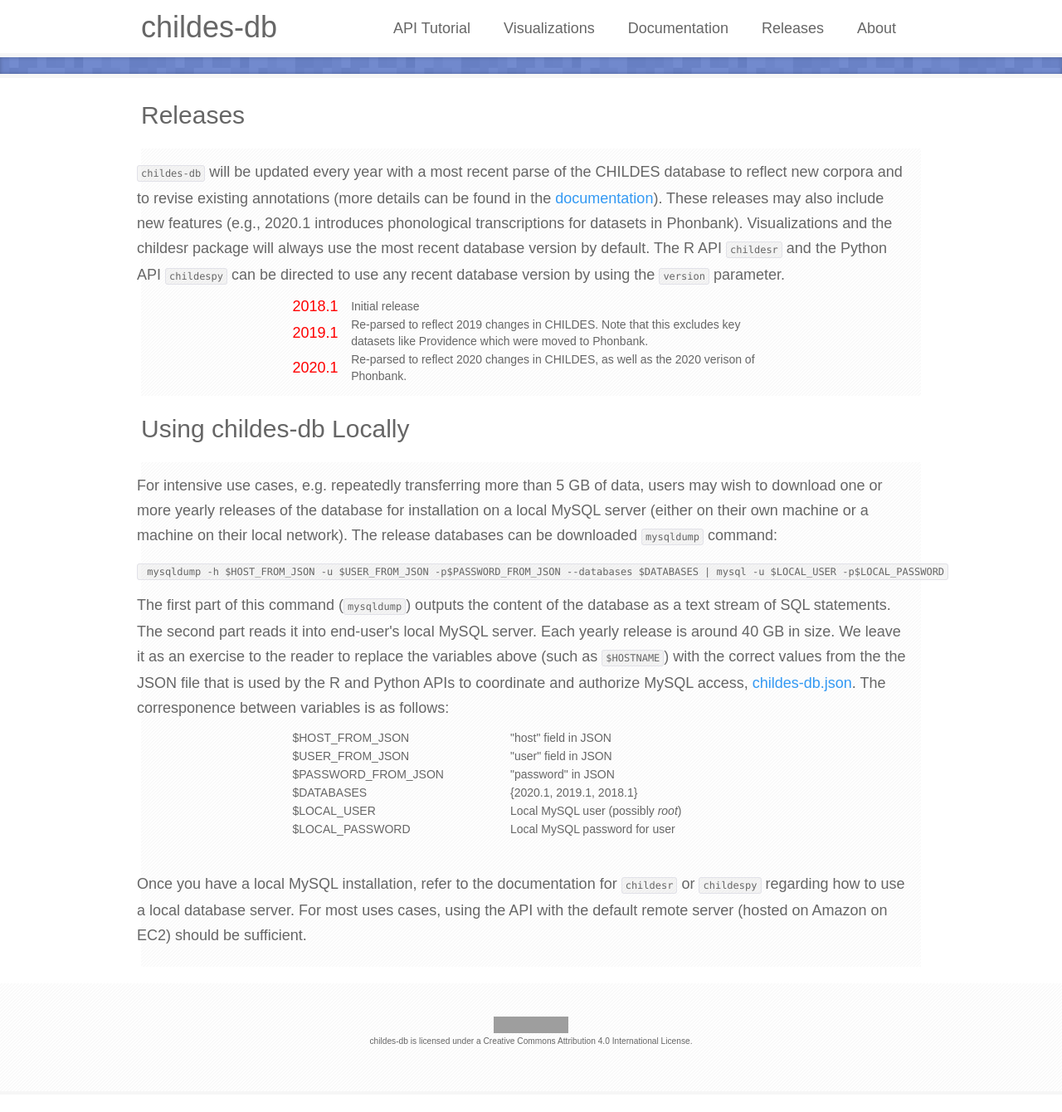
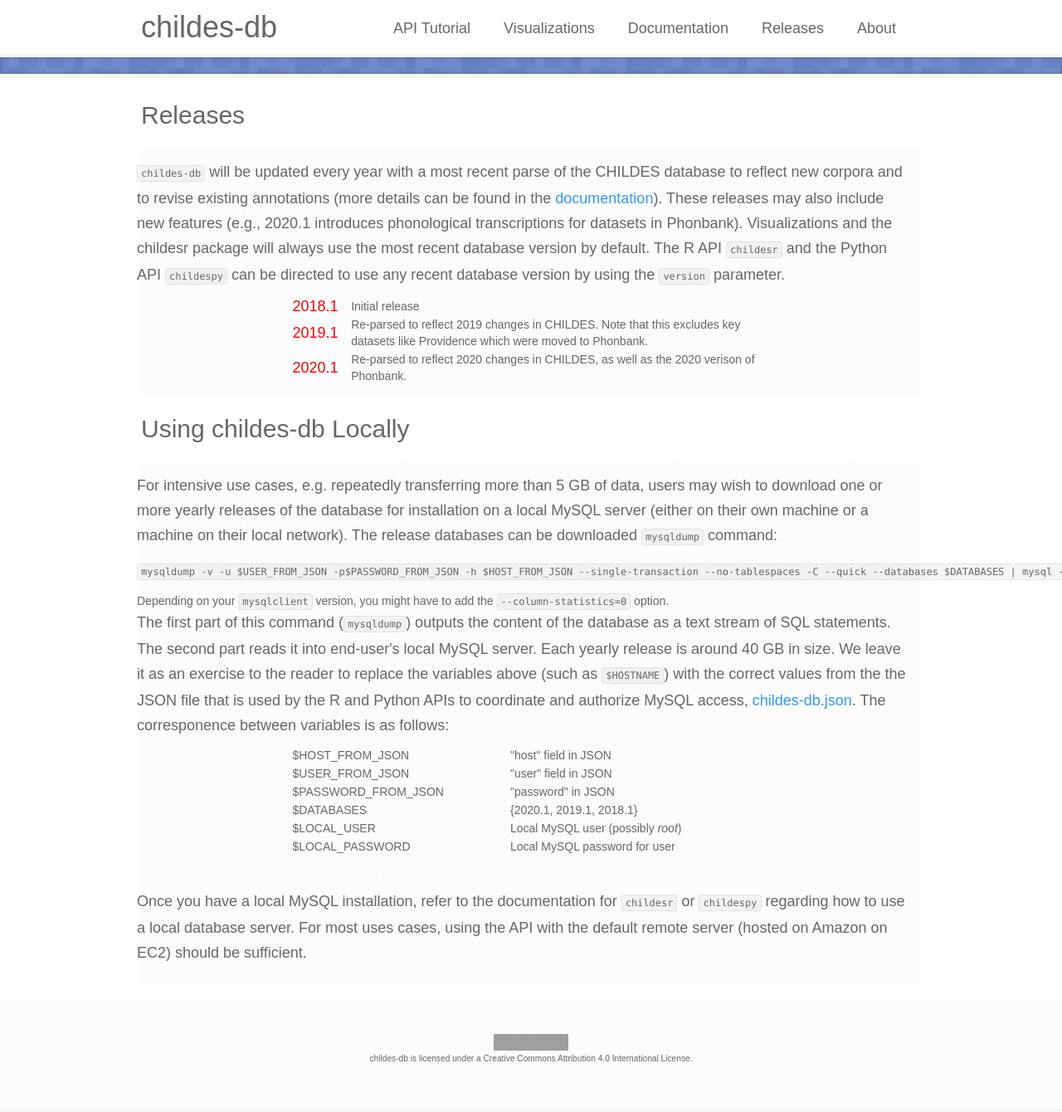
Before and after one commit to langcog/childes-db-website, a Jekyll site: the page built from releases.html, in a window 1280 px wide. Shown: the whole page at 83% size. Built offline with Jekyll 4.4.1, drawn with Linux system fonts in a browser that asks for light colours; some web fonts are replaced; before the commit the page ends 1319 px from its top, so only the background shows below that; grey boxes are pictures that could not be loaded.

Commit message:
Fixes #25

```diff
--- a/childes-db.json
+++ b/childes-db.json
@@ -3,7 +3,7 @@
 ---
 
 {
-	"host":"ec2-54-68-171-132.us-west-2.compute.amazonaws.com",
+	"host":"ec2-34-212-148-26.us-west-2.compute.amazonaws.com",
 	"current":"2018.1",
 	"supported": ["2018.1","2019.1","2020.1", "childes_db_dev"],
 	"historical":[],
--- a/releases.html
+++ b/releases.html
@@ -46,7 +46,10 @@
 				For intensive use cases, e.g. repeatedly transferring more than 5 GB of data, users may wish to download one or more
 				yearly releases of the database for installation on a local MySQL server (either on their own machine or a machine on their local network). The release databases can be downloaded <code>mysqldump</code> command:
 				</p>
-				 <p><code> mysqldump -h $HOST_FROM_JSON -u $USER_FROM_JSON -p$PASSWORD_FROM_JSON --databases $DATABASES | mysql -u $LOCAL_USER -p$LOCAL_PASSWORD</code></p>
+				<p><code>mysqldump -v -u $USER_FROM_JSON -p$PASSWORD_FROM_JSON -h $HOST_FROM_JSON --single-transaction --no-tablespaces -C --quick --databases $DATABASES | mysql -u $LOCAL_USER -p$LOCAL_PASSWORD</code></p>
+				Depending on your <code>mysqlclient</code> version, you might have to add the <code>--column-statistics=0</code> option.
+
+
 				<p>
 					The first part of this command (<code>mysqldump</code>) outputs the content of the database as a text stream of SQL statements. The second part reads it into end-user's local MySQL server. Each yearly release is around 40 GB in size.
 					We leave it as an exercise to the reader to replace the variables above (such as <code>$HOSTNAME</code>) with the correct values from the the JSON file that is used by the R and Python APIs to coordinate and authorize MySQL access, <a href="childes-db.json"> childes-db.json</a>. The corresponence between variables is as follows:
```
